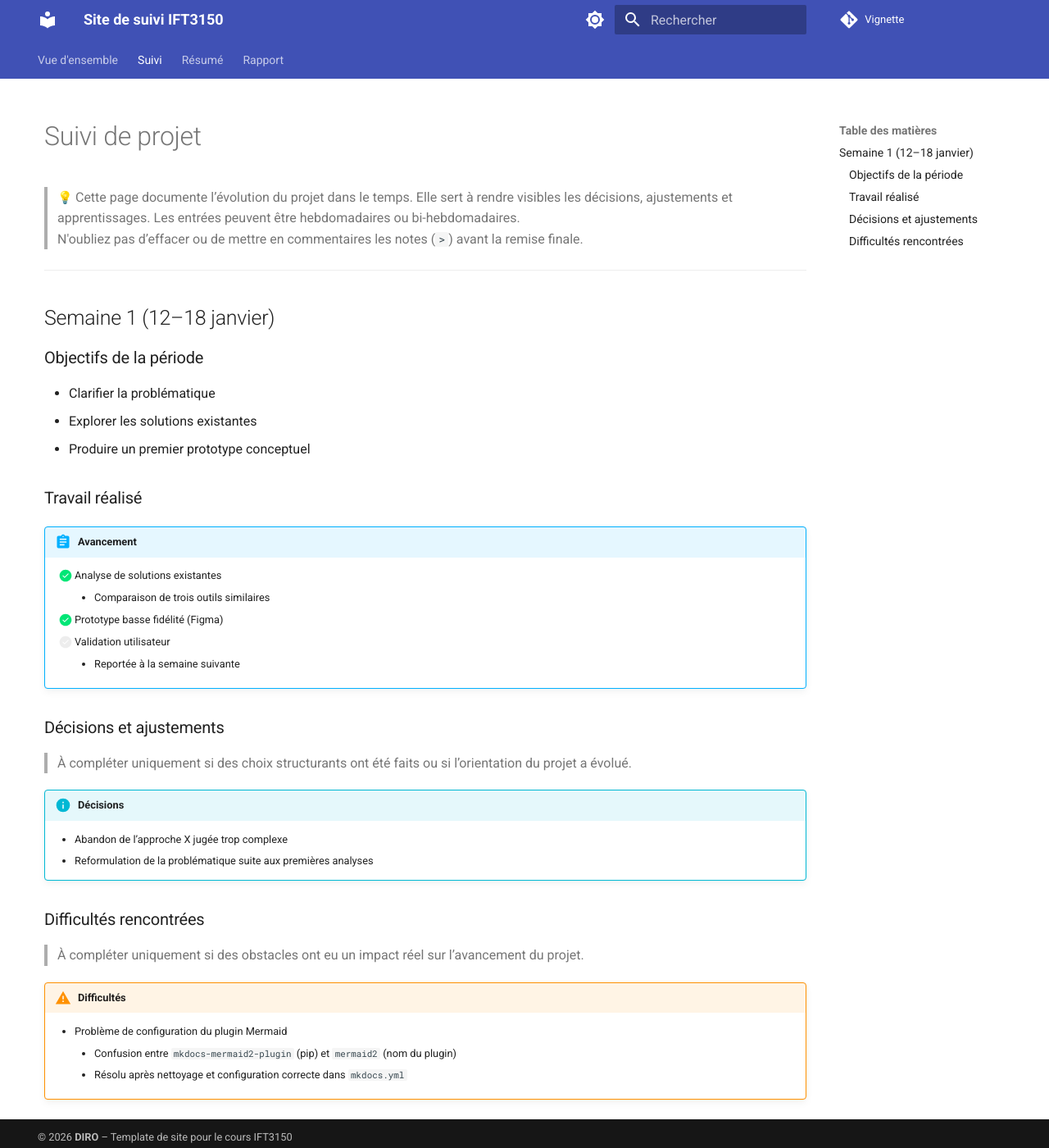
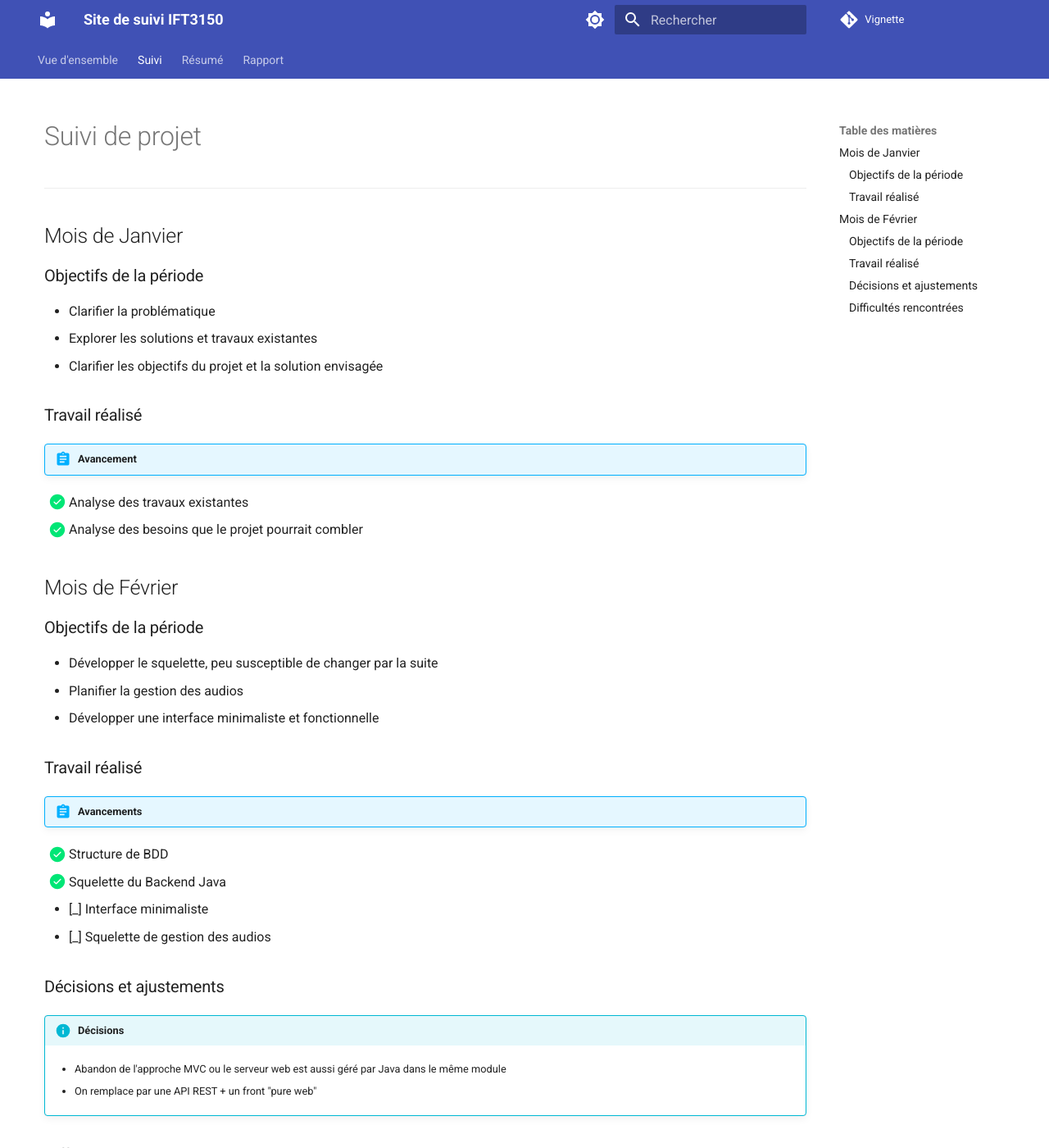
Before and after one commit to protolabo/vignette, an MkDocs documentation site: the page built from docs/suivi.md, in a window 1280 px wide and 1400 px high. Shown: the whole window at 82% size. Built offline with MkDocs 1.6.1 and Material for MkDocs 9.7.7, drawn with Linux system fonts in a browser that asks for light colours; emoji names are drawn with the system emoji font; comment, search, counter and statistics services are not loaded; some of the changed text lies outside the part shown.

Commit message:
maj suivi

```diff
--- a/docs/suivi.md
+++ b/docs/suivi.md
@@ -12,45 +12,71 @@ title: Suivi du projet
 
 # Suivi de projet
 
-> :bulb: Cette page documente l’évolution du projet dans le temps.
-> Elle sert à rendre visibles les décisions, ajustements et apprentissages.
-> Les entrées peuvent être hebdomadaires ou bi-hebdomadaires.
-> N'oubliez pas d’effacer ou de mettre en commentaires les notes (`>`) avant la remise finale.
+[//]: # (> :bulb: Cette page documente l’évolution du projet dans le temps.)
+
+[//]: # (> Elle sert à rendre visibles les décisions, ajustements et apprentissages.)
+
+[//]: # (> Les entrées peuvent être hebdomadaires ou bi-hebdomadaires.  )
+
+[//]: # (> N'oubliez pas d’effacer ou de mettre en commentaires les notes &#40;`>`&#41; avant la remise finale.)
 
 ---
 
-## Semaine 1 (12–18 janvier)
+## Mois de Janvier
 
 ### Objectifs de la période
+
 - Clarifier la problématique
-- Explorer les solutions existantes
-- Produire un premier prototype conceptuel
+- Explorer les solutions et travaux existantes
+- Clarifier les objectifs du projet et la solution envisagée
 
 ### Travail réalisé
 
 !!! abstract "Avancement"
-    - [x] Analyse de solutions existantes
-        - Comparaison de trois outils similaires
-    - [x] Prototype basse fidélité (Figma)
-    - [ ] Validation utilisateur
-        - Reportée à la semaine suivante
+- [x] Analyse des travaux existantes
+- [x] Analyse des besoins que le projet pourrait combler
+
+## Mois de Février
+
+### Objectifs de la période
+
+- Développer le squelette, peu susceptible de changer par la suite
+- Planifier la gestion des audios
+- Développer une interface minimaliste et fonctionnelle
+
+### Travail réalisé
+
+!!! abstract "Avancements"
+- [x] Structure de BDD
+- [x] Squelette du Backend Java
+- [_] Interface minimaliste
+- [_] Squelette de gestion des audios
 
 ### Décisions et ajustements
 
-> À compléter uniquement si des choix structurants ont été faits
-> ou si l’orientation du projet a évolué.
+[//]: # (> À compléter uniquement si des choix structurants ont été faits)
 
+[//]: # (> ou si l’orientation du projet a évolué.)
+
+[//]: # ()
 !!! info "Décisions"
-    - Abandon de l’approche X jugée trop complexe
-    - Reformulation de la problématique suite aux premières analyses
+
+    - Abandon de l'approche MVC ou le serveur web est aussi géré par Java dans le même module
+
+    - On remplace par une API REST + un front "pure web"
 
 ### Difficultés rencontrées
 
-> À compléter uniquement si des obstacles ont eu un impact réel
-> sur l’avancement du projet.
+!!! warning "Difficultés"
 
-!!! warning "Difficultés"
-    - Problème de configuration du plugin Mermaid
-        - Confusion entre `mkdocs-mermaid2-plugin` (pip)
-          et `mermaid2` (nom du plugin)
-        - Résolu après nettoyage et configuration correcte dans `mkdocs.yml`
+    - Peu d'expérience avec REST -> nécessité d'apprendre
+
+    - Aucune expérience d'utilisation exclusive de JS pour une gestion web
+
+[//]: # (    - Problème de configuration du plugin Mermaid)
+
+[//]: # (        - Confusion entre `mkdocs-mermaid2-plugin` &#40;pip&#41;)
+
+[//]: # (          et `mermaid2` &#40;nom du plugin&#41;)
+
+[//]: # (        - Résolu après nettoyage et configuration correcte dans `mkdocs.yml`)
```
